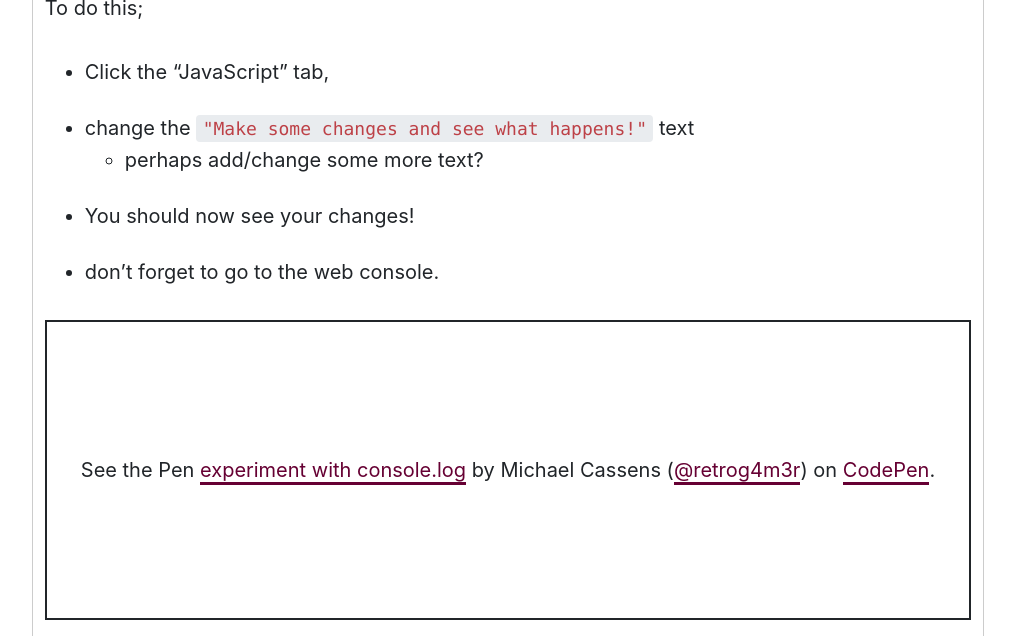
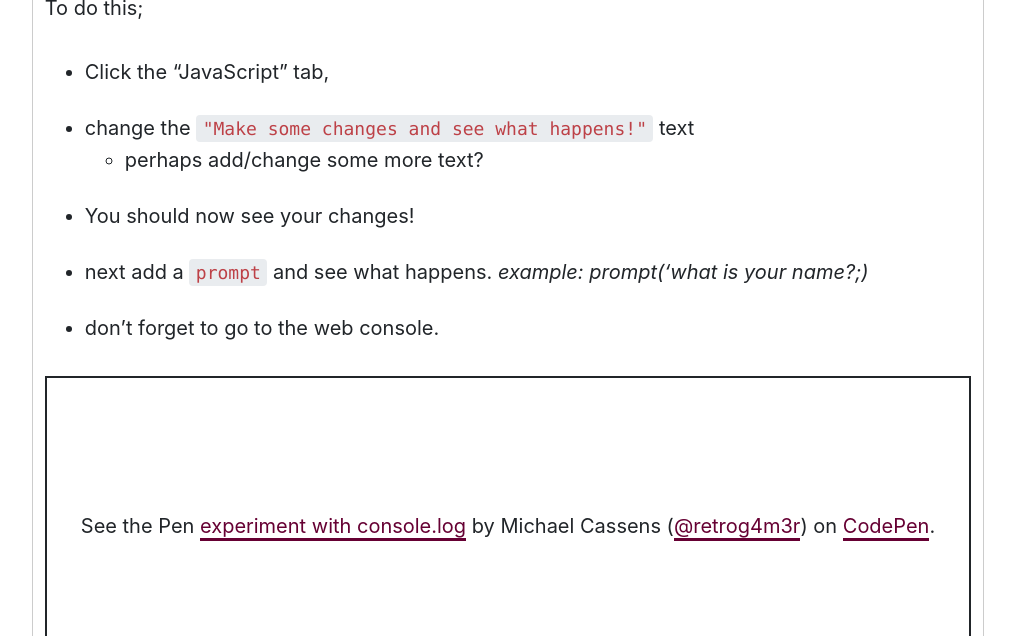
Before and after one commit to Montana-Media-Arts/441-web-tech-Spring2024-course, a Jekyll site: the page built from modules/week-2/_posts/2010-01-05-code-on-the-site.md, in a window 1280 px wide and 900 px high, scrolled down 1001 px, cut to the strip 0-636 px from the top of the window. Shown: the whole strip, without its empty margins (132-1147 px from the left). Built offline with Jekyll 4.4.1, drawn with Linux system fonts in a browser that asks for light colours; nearby versions of some CDN libraries; a script that is not in the unit is left out; comment, search, counter and statistics services are not loaded.

Commit message:
Update 2010-01-05-code-on-the-site.md

```diff
--- a/modules/week-2/_posts/2010-01-05-code-on-the-site.md
+++ b/modules/week-2/_posts/2010-01-05-code-on-the-site.md
@@ -27,6 +27,7 @@ To do this;
 - change the `"Make some changes and see what happens!"` text
     - perhaps add/change some more text?
 - You should now see your changes!
+- next add a `prompt` and see what happens. *example: prompt('what is your name?;)*
 - don't forget to go to the web console.
 
 
```
